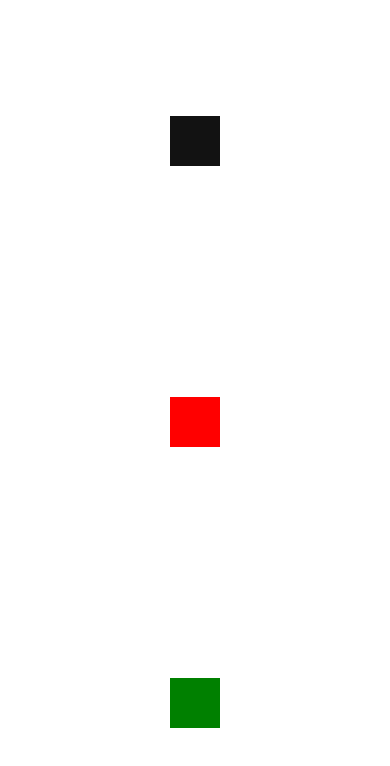
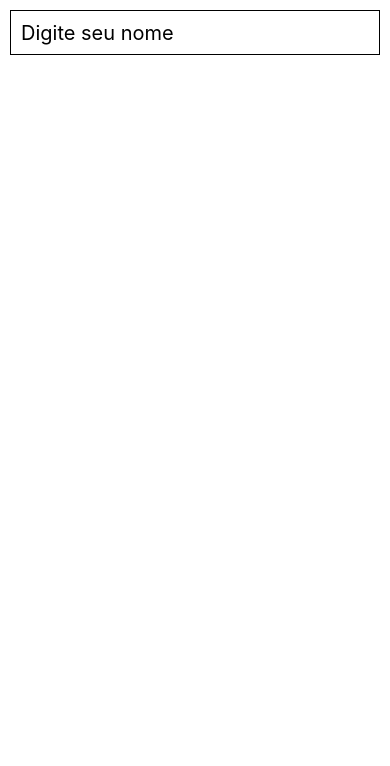
Before and after one commit to Wessh/ReactNativeApp, a React Native app: screen / in a window 390 px wide. Shown: the top 766 px of the page. Built offline with nearby package versions, Linux system fonts and the light colour scheme.

Commit message:
RecebendoDados

```diff
--- a/App.js
+++ b/App.js
@@ -1,24 +1,48 @@
-import React from 'react';
-import { View, Text} from 'react-native';
+import React, {useState} from 'react';
+import { View, Text, TextInput, StyleSheet } from 'react-native';
 
 function App(){
+  const [name, setName] = useState('');
+
+  function getName(text) {
+
+    if(text.length > 0){
+      setName(text + '...');
+    }else{
+      setName('');
+    }
+  }
 
   return(
-    //justifyContent trabalha com a linha, já o alignItems trabalha com a coluna.
-    <View style={{
-      flex: 1,
-      flexDirection: 'column',
-      alignItems: 'center',
-      justifyContent: 'space-around',
-      }}>
+    <View style={styles.container}>
 
-      <View style={{backgroundColor:'#121212', height:50, width:50}}></View>
+    <TextInput
+      style={styles.textInput}
+      placeholder="Digite seu nome"
+      onChangeText={(text) => getName(text)} // onChangeText, cada alteração de texto no input, ele chama uma função
+    />
 
-      <View style={{backgroundColor:'red', height:50, width:50}}></View>
-
-      <View style={{backgroundColor:'green', height:50, width:50}}></View>
+    <Text style={styles.textText}>{name}</Text>
 
     </View>
   );
 }
+
+const styles = StyleSheet.create({
+  container: {
+    flex: 1,
+  },
+  textInput: {
+    height:45,
+    borderWidth: 1,
+    margin: 10,
+    padding: 10,
+    fontSize: 20,
+  },
+  textText: {
+    textAlign: 'center',
+    fontSize: 25,
+  }
+});
+
 export default App;
```
